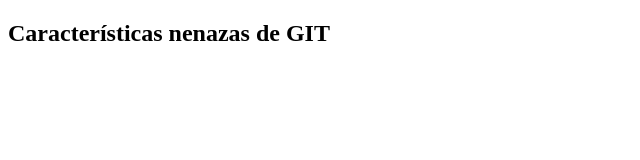
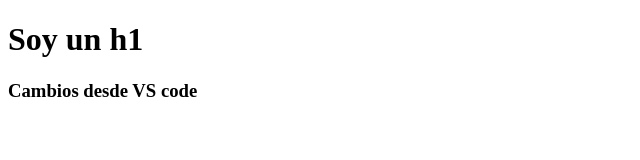
Before and after one commit to Andres-Castro17/clase1GIT, a plain HTML site: page index.html in a window 1280 px wide. Shown: the whole page, without its empty margins (0-640 px from the left). Drawn offline with Linux system fonts and the light colour scheme.

Commit message:
Desde VS code

```diff
--- a/index.html
+++ b/index.html
@@ -7,12 +7,7 @@
     <title>GIT</title>
 </head>
 <body>
-    <main>
-        <section>
-            <div>
-                <h1>Características nenazas de GIT</h1>
-            </div>
-        </section>
-    </main>
+    <h1>Soy un h1</h1>
+    <h3>Cambios desde VS code</h3>
 </body>
 </html>
```
